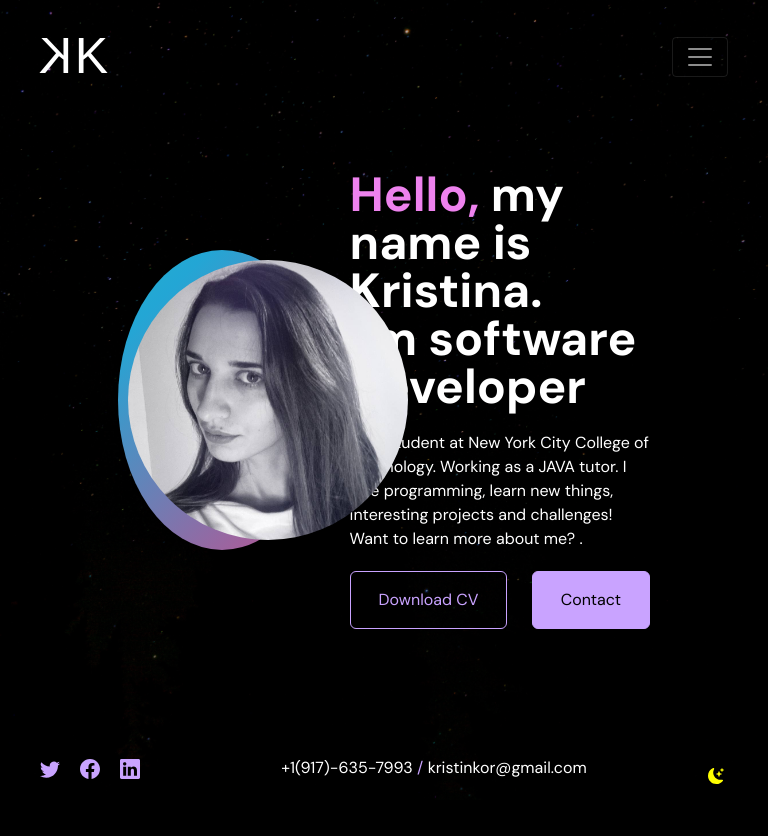
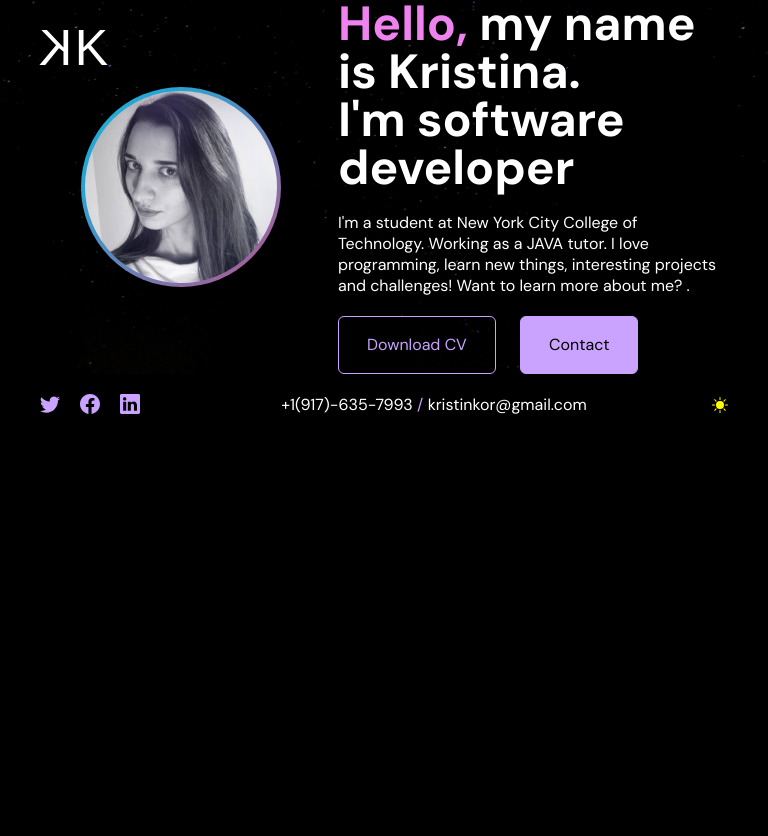
Before and after one commit to kristinkor/kristinkor.io, a plain HTML site: page index.html in a window 768 px wide. Shown: the top 836 px of the page. After the commit the page ends 800 px from the top, so only its background shows below. Drawn offline with Linux system fonts and the light colour scheme; a web font is replaced by a local one.

Commit message:
changes in styles

```diff
--- a/index.html
+++ b/index.html
@@ -50,7 +50,7 @@
 </header>
 <section id="hero" class="d-flex align-items-center justify-content-center">
     <div class="container">
-        <div class="row justify-content-center home-content">
+        <div class="row justify-content-center home-content col-md-12">
 
             <div class="col-sm-12 col-md-5 col-lg-5">
                 <div class="avatar-container">
@@ -67,8 +67,8 @@
                     I love programming, learn new things, interesting projects and challenges! Want to learn more about me?
                     . </h2>
                 <div class="home-buttons">
-                    <a href="#" target="_blank" class="btn btn-primary">Download CV</a>
-                    <a href="#" target="_self" class="btn btn-secondary">Contact</a>
+                    <a href="https://docs.google.com/document/d/1zqRBiUdo6xlV1lOEt7Vo9CRBnFSEzd1soQ2RnB2DoBo/edit?usp=sharing" target="_blank" class="btn btn-primary">Download CV</a>
+                    <a href="kristinkor@gmail.com" target="_self" class="btn btn-secondary">Contact</a>
                 </div>
             </div>
         </div>
@@ -106,13 +106,13 @@
     </div>
 
     <span data-theme="comic" id="theme-toggle" class="theme-toggle header-itemd">
-        <a href="#" class="night-time">
+        <a href="#" class="day-time">
             <svg xmlns="http://www.w3.org/2000/svg" width="16" height="16" fill="yellow" class="bi bi-sun-fill"
                  viewBox="0 0 16 16">
                 <path d="M8 12a4 4 0 1 0 0-8 4 4 0 0 0 0 8zM8 0a.5.5 0 0 1 .5.5v2a.5.5 0 0 1-1 0v-2A.5.5 0 0 1 8 0zm0 13a.5.5 0 0 1 .5.5v2a.5.5 0 0 1-1 0v-2A.5.5 0 0 1 8 13zm8-5a.5.5 0 0 1-.5.5h-2a.5.5 0 0 1 0-1h2a.5.5 0 0 1 .5.5zM3 8a.5.5 0 0 1-.5.5h-2a.5.5 0 0 1 0-1h2A.5.5 0 0 1 3 8zm10.657-5.657a.5.5 0 0 1 0 .707l-1.414 1.415a.5.5 0 1 1-.707-.708l1.414-1.414a.5.5 0 0 1 .707 0zm-9.193 9.193a.5.5 0 0 1 0 .707L3.05 13.657a.5.5 0 0 1-.707-.707l1.414-1.414a.5.5 0 0 1 .707 0zm9.193 2.121a.5.5 0 0 1-.707 0l-1.414-1.414a.5.5 0 0 1 .707-.707l1.414 1.414a.5.5 0 0 1 0 .707zM4.464 4.465a.5.5 0 0 1-.707 0L2.343 3.05a.5.5 0 1 1 .707-.707l1.414 1.414a.5.5 0 0 1 0 .708z"/>
             </svg>
         </a>
-        <a href="#" class="day-time">
+        <a href="#" class="night-time">
         <svg xmlns="http://www.w3.org/2000/svg" width="16" height="16" fill="yellow" class="bi bi-moon-stars-fill"
              viewBox="0 0 16 16">
             <path d="M6 .278a.768.768 0 0 1 .08.858 7.208 7.208 0 0 0-.878 3.46c0 4.021 3.278 7.277 7.318 7.277.527 0 1.04-.055 1.533-.16a.787.787 0 0 1 .81.316.733.733 0 0 1-.031.893A8.349 8.349 0 0 1 8.344 16C3.734 16 0 12.286 0 7.71 0 4.266 2.114 1.312 5.124.06A.752.752 0 0 1 6 .278z"/>
--- a/style.css
+++ b/style.css
@@ -42,14 +42,15 @@ time, mark, audio, video {
     list-style: none;
 }
 
-
+.navbar-dark .navbar-toggler {
+display:none;}
 body {
     position: relative;
     font-family: "DM Sans", sans-serif;
     background-color: var(--black-text);
     color: var(--white-text);
-    line-height: 1.5;
-    min-height: 300vh;
+
+
     scroll-snap-type: y mandatory;
 }
 
@@ -274,6 +275,8 @@ fill: var(--white-text);
 }
 
 .theme-toggle {
+display: flex;
+align-items: center;
     width: 20px;
     height: 20px;
     border-radius: 50%;
@@ -282,3 +285,30 @@ fill: var(--white-text);
     cursor: pointer;
     justify-content: flex-end;
 }
+@media (min-width:768px) {
+    .home-content {
+        margin: 0;}
+    }
+
+@media (max-width:992px) {
+    .avatar-photo {
+        height: 200px;
+        width: 200px;
+    }
+    .avatar-photo::after {
+
+        width: 192px;
+        height: 192px;
+        top: 4px;
+        left: 4px;
+
+    }
+}
+
+@media (max-width:768px) {
+#hero {
+height:auto;
+}
+footer{
+position: relative;}
+    }
```
Also changed, not shown: bootstrap-5.0.2-dist/css/bootstrap.min.css.
